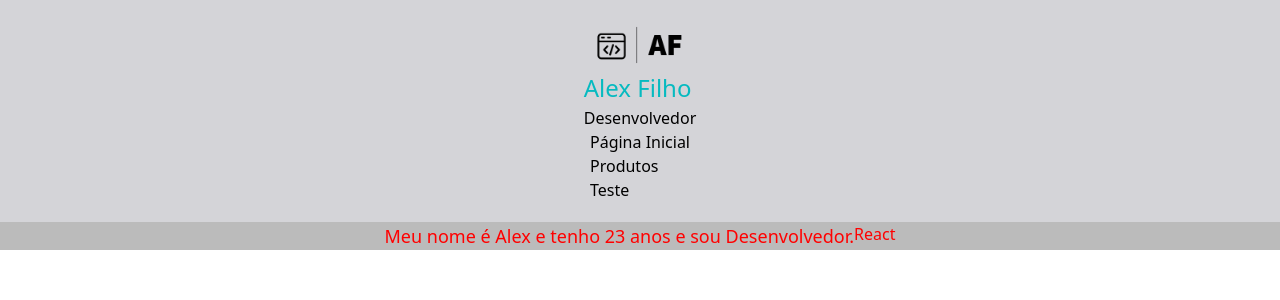
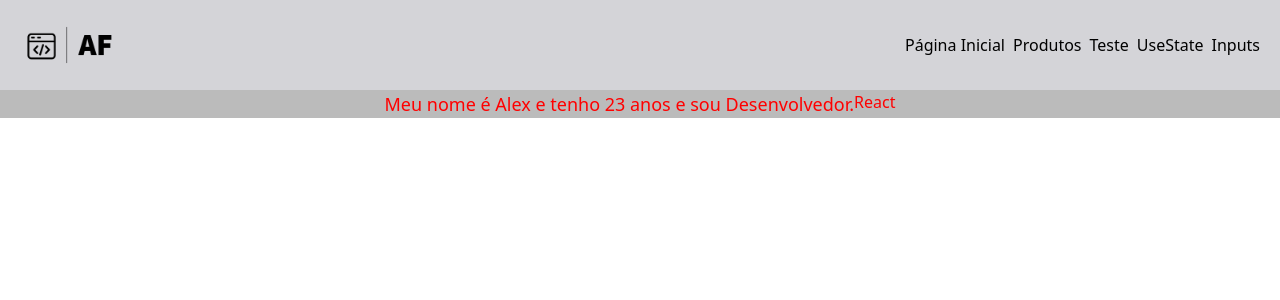
Before and after one commit to alexfilhoo/study-next-js, a Next.js app in the folder primeiroprojeto/: page / in a window 1280 px wide. Shown: the top 300 px of the page. Built offline with nearby package versions, Linux system fonts and the light colour scheme.

Commit message:
feat: adição nav usestate e inputs

```diff
--- a/primeiroprojeto/src/components/Topo.tsx
+++ b/primeiroprojeto/src/components/Topo.tsx
@@ -4,7 +4,7 @@ import Link from "next/link";
 export default function Topo() {
   return (
     <>
-      <ul className="flex flex-col justify-between items-center bg-zinc-300 h-auto p-5">
+      <ul className="flex justify-between items-center bg-zinc-300 h-auto p-5">
         <li>
           <Image
             src="/AF-logo.png"
@@ -14,11 +14,7 @@ export default function Topo() {
             className="rounded-full"
           />
         </li>
-        <ul className="flex flex-col">
-          <li className="subtitle">Alex Filho</li>
-          <li>Desenvolvedor</li>
-        </ul>
-        <ul>
+        <ul className="flex gap-2">
           <li>
             <Link href={"/"}>Página Inicial</Link>
           </li>
@@ -35,6 +31,12 @@ export default function Topo() {
           <li>
             <Link href={"/teste/teste"}>Teste</Link>
           </li>
+          <li>
+            <Link href={"/usestate/usestate"}>UseState</Link>
+          </li>
+          <li>
+            <Link href={"/inputs/inputs"}>Inputs</Link>
+          </li>
         </ul>
       </ul>
       <div></div>
```
